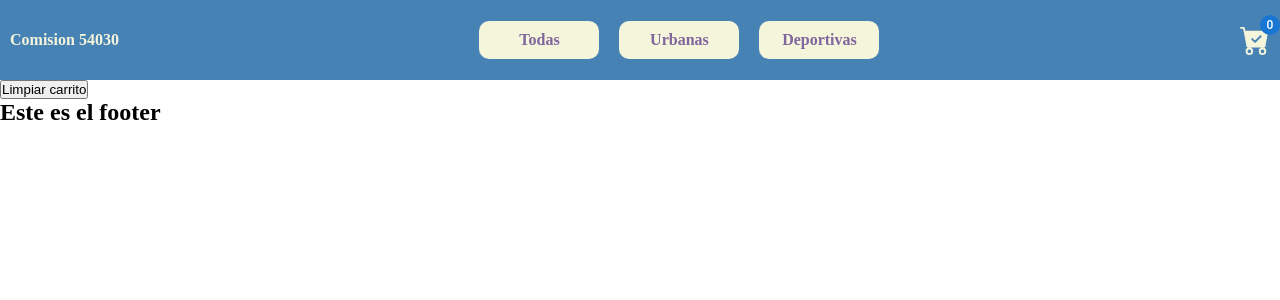
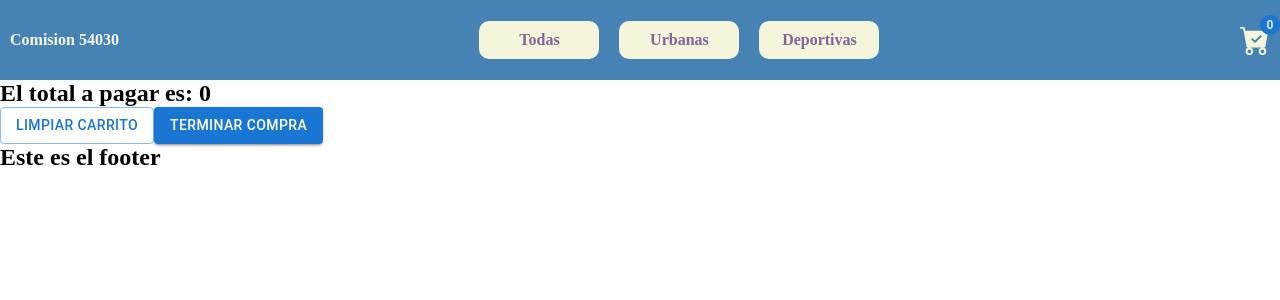
Before and after one commit to jorgeduje/comision-54030, a React (Vite) app: page /cart in a window 1280 px wide. Shown: the top 300 px of the page. Built offline with nearby package versions, Linux system fonts and the light colour scheme.

Commit message:
se termina logica de context y se ve tecnicas de rendering

```diff
--- a/package.json
+++ b/package.json
@@ -18,7 +18,9 @@
     "react": "^18.2.0",
     "react-dom": "^18.2.0",
     "react-icons": "^5.0.1",
-    "react-router-dom": "^6.22.1"
+    "react-router-dom": "^6.22.1",
+    "react-spinners": "^0.13.8",
+    "sweetalert2": "^11.10.5"
   },
   "devDependencies": {
     "@types/react": "^18.2.43",
--- /dev/null
+++ b/src/components/common/CardSkeleton.jsx
@@ -0,0 +1,15 @@
+import { Skeleton, Stack } from "@mui/material";
+
+export const CardSkeleton = () => {
+  return (
+    <Stack spacing={1} sx={{border: "2px solid black", width: 250}}>
+      {/* For variant="text", adjust the height via font-size */}
+      <Skeleton variant="rectangular" width={250} height={120} animation="wave" />
+      {/* For other variants, adjust the size with `width` and `height` */}
+      <Skeleton variant="text" width={250} height={40} animation="wave" />
+      <Skeleton variant="text" width={250} height={40} animation="wave" />
+      <Skeleton variant="text" width={250} height={40} animation="wave" />
+      <Skeleton variant="rectangular" width={150} height={60} animation="wave" />
+    </Stack>
+  );
+};
--- a/src/components/common/CartWidget.jsx
+++ b/src/components/common/CartWidget.jsx
@@ -5,11 +5,13 @@ import { useContext } from "react";
 import { CartContext } from "../../context/CartContext";
 
 const CartWidget = () => {
-  const { cart } = useContext(CartContext);
+  const { getTotalItems } = useContext(CartContext);
+
+  let total = getTotalItems()
 
   return (
     <Link to="/cart">
-      <Badge badgeContent={cart.length} showZero color="primary">
+      <Badge badgeContent={total} showZero color="primary">
         <BsFillCartCheckFill size="30px" color="beige" />
       </Badge>
     </Link>
--- a/src/components/common/itemCount/ItemCountContainer.jsx
+++ b/src/components/common/itemCount/ItemCountContainer.jsx
@@ -1,14 +1,23 @@
 import { useState } from "react";
 import ItemCount from "./ItemCount";
 
-const ItemCountContainer = ({ stock, onAdd }) => {
-  const [counter, setCounter] = useState(1);
+import Swal from 'sweetalert2'
+
+const ItemCountContainer = ({ stock, onAdd, initial=1 }) => {
+
+  const [counter, setCounter] = useState( initial );
 
   const addOne = () => {
     if (counter < stock) {
       setCounter(counter + 1);
     } else {
-      alert("stock maximo");
+      Swal.fire({
+        icon: "warning",
+        title: "Maximo",
+        text: "No hay mas unidades en stock",
+        showConfirmButton: false
+      });
+
     }
   };
 
--- a/src/components/pages/cart/CartContainer.jsx
+++ b/src/components/pages/cart/CartContainer.jsx
@@ -2,9 +2,30 @@ import { Button } from "@mui/material";
 import { useContext } from "react";
 import { Link } from "react-router-dom";
 import { CartContext } from "../../../context/CartContext";
+import Swal from "sweetalert2";
 
 export const CartContainer = () => {
-  const { cart, clearCart, removeById } = useContext(CartContext);
+  const { cart, clearCart, removeById, getTotalPrice } =
+    useContext(CartContext);
+  let total = getTotalPrice();
+
+  const limpiarConAlerta = () => {
+    Swal.fire({
+      title: "Seguro quieres limpiar el carrito?",
+      showDenyButton: true,
+      showCancelButton: false,
+      confirmButtonText: "Si, limpiar",
+      denyButtonText: `No, dejalo como estaba`,
+    }).then((result) => {
+      /* Read more about isConfirmed, isDenied below */
+      if (result.isConfirmed) {
+        clearCart()
+        Swal.fire("Eliminado", "", "success");
+      } else if (result.isDenied) {
+        Swal.fire("El carrito queda como estaba", "", "info");
+      }
+    });
+  };
 
   return (
     <div>
@@ -12,15 +33,19 @@ export const CartContainer = () => {
         <div key={product.id} style={{ border: "2px solid black" }}>
           <h2>nombre: {product.title}</h2>
           <h2>cantidad: {product.quantity}</h2>
-          <button onClick={ ()=> removeById(product.id) }>Eliminar</button>
+          <button onClick={() => removeById(product.id)}>Eliminar</button>
         </div>
       ))}
 
-      <button onClick={clearCart}>Limpiar carrito</button>
+      <h2>El total a pagar es: {total}</h2>
 
-      {/* <Link to="/checkout">
+      <Button variant="outlined" onClick={limpiarConAlerta}>
+        Limpiar carrito
+      </Button>
+
+      <Link to="/checkout">
         <Button variant="contained">Terminar compra</Button>
-      </Link> */}
+      </Link>
     </div>
   );
 };
--- a/src/components/pages/itemDetailContainer/ItemDetail.jsx
+++ b/src/components/pages/itemDetailContainer/ItemDetail.jsx
@@ -1,6 +1,6 @@
 import ItemCountContainer from "../../common/itemCount/ItemCountContainer";
 import "./ItemDetail.css"
-export const ItemDetail = ({ item, onAdd }) => {
+export const ItemDetail = ({ item, onAdd, initial }) => {
   return (
     <div>
       <div className={"containerItemDetail"}>
@@ -23,10 +23,16 @@ export const ItemDetail = ({ item, onAdd }) => {
           </h2>
         </div>
       </div>
+
+        {
+          initial && <h3>Ya tienes {initial} en el carrito</h3>
+        }
+
       <div style={{ display: "flex", justifyContent: "center" }}>
           <ItemCountContainer
             stock={item.stock}
             onAdd={onAdd}
+            initial={initial}
           />
         </div>
       </div>
--- a/src/components/pages/itemDetailContainer/ItemDetailContainer.jsx
+++ b/src/components/pages/itemDetailContainer/ItemDetailContainer.jsx
@@ -10,7 +10,10 @@ export const ItemDetailContainer = () => {
   const [item, setItem] = useState(null);
   const [isLoading, setIsLoading] = useState(true);
 
-  const {addToCart} = useContext( CartContext )
+  const {addToCart, getTotalQuantityById} = useContext( CartContext )
+
+  const initial = getTotalQuantityById(+id)
+  console.log(initial)
 
 //  const navigate = useNavigate()
 
@@ -37,7 +40,7 @@ export const ItemDetailContainer = () => {
       {isLoading ? (
         <h2>Cargando producto...</h2>
       ) : (
-        <ItemDetail item={item} onAdd={onAdd} />
+        <ItemDetail item={item} onAdd={onAdd} initial={initial} />
       )}
     </>
   );
--- a/src/components/pages/itemListContainer/ItemListContainer.jsx
+++ b/src/components/pages/itemListContainer/ItemListContainer.jsx
@@ -2,6 +2,9 @@ import ItemList from "./ItemList";
 import { getProducts } from "../../../productsMock";
 import { useState, useEffect } from "react";
 import { useParams } from "react-router-dom";
+import ClimbingBoxLoader from "react-spinners/ClimbingBoxLoader";
+import { Box, CircularProgress } from "@mui/material";
+import { CardSkeleton } from "../../common/CardSkeleton";
 
 const ItemListContainer = () => {
   const { category } = useParams();
@@ -24,15 +27,46 @@ const ItemListContainer = () => {
     });
   }, [category]);
 
+  // if con return temprano
+
+  if( isLoading ){
+    return  <div style={{display: "flex"}}>
+       <CardSkeleton />
+       <CardSkeleton />
+       <CardSkeleton />
+       <CardSkeleton />
+       </div>
+  }
+
   return (
     <>
-      {isLoading ? (
-        <h2>Cargando productos...</h2>
+
+
+        <ItemList products={products} />
+
+      {/* {isLoading ? (
+        <Box sx={{ display: "flex" }}>
+          <CircularProgress />
+        </Box>
       ) : (
         <ItemList products={products} />
-      )}
+      )} */}
+
+      {/* <ItemList products={products} /> */}
+      {/* {
+      isLoading && <h1>Cargando</h1>
+    } */}
     </>
   );
 };
 
 export default ItemListContainer;
+
+// const suma = ()=>{
+
+//   if(){
+//     return 2
+//   }
+
+//   return items
+// }
--- a/src/context/CartContext.jsx
+++ b/src/context/CartContext.jsx
@@ -13,7 +13,7 @@ const CartContextProvider = ({ children }) => {
         if (elemento.id === product.id) {
           return {
             ...elemento,
-            quantity: elemento.quantity + product.quantity,
+            quantity: product.quantity,
           };
         } else {
           return elemento;
@@ -40,11 +40,44 @@ const CartContextProvider = ({ children }) => {
     setCart(newArray)
   }
 
+  const getTotalItems = ()=>{
+
+    let total = cart.reduce( (acc, elemento)=>{
+      return acc + elemento.quantity
+    }, 0)
+    return total
+
+  }
+
+  const getTotalPrice  = ()=>{
+
+    let total = cart.reduce( (acc, elemento)=>{
+      return acc + (elemento.quantity * elemento.price)
+    }, 0)
+
+    return total
+
+  }
+
+  const getTotalQuantityById = ( id )=>{
+    // si encuentra devuelve el elemento, si no, undefined
+    let product = cart.find( (elemento)=> elemento.id === id  )
+
+    if(product){
+      return product.quantity
+    }else{
+      return product
+    }
+  }
+
   let data = {
     cart,
     addToCart,
     clearCart,
-    removeById
+    removeById,
+    getTotalItems,
+    getTotalPrice,
+    getTotalQuantityById
   };
 
   return <CartContext.Provider value={data}>{children}</CartContext.Provider>;
--- a/src/productsMock.js
+++ b/src/productsMock.js
@@ -43,7 +43,7 @@ export const getProducts = () => {
     if (products.length > 0) {
       setTimeout(() => {
         resolve(products);
-      }, 500);
+      }, 2000);
     } else {
       reject("No hay productos");
     }
```
Also changed, not shown: 1 other file (tests, documents, lock files or other folders).
